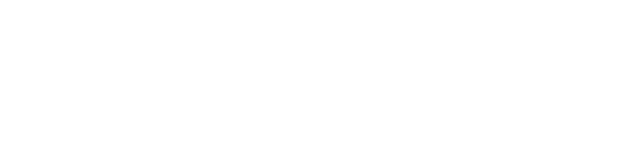
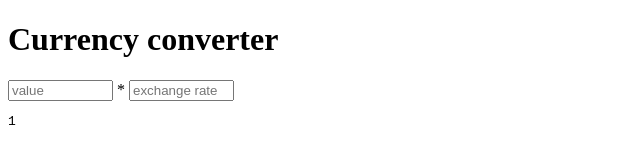
Before and after one commit to Tancrede-Cote/IGR201b_web, a plain HTML site: page index.html in a window 1280 px wide. Shown: the whole page, without its empty margins (0-640 px from the left). Drawn offline with Linux system fonts and the light colour scheme.

Commit message:
basis of the converter

```diff
--- a/index.html
+++ b/index.html
@@ -3,10 +3,46 @@
 <head>
     <meta charset="UTF-8">
     <meta name="viewport" content="width=device-width, initial-scale=1.0">
+    <script type="text/javascript">
+      var number = 123;
+    </script>
     <title>Currency converter</title>
 
 </head>
-<body>
+<body onload="myFunction()">
+<h1>Currency converter</h1>
+<input
+  type="text"
+  id="temp"
+  name="temp"
+  required
+  minlength="1"
+  maxlength="16"
+  size="10"
+  placeholder="value"
+  value="" />
+<span>* </span><input
+  type="text"
+  id="factor"
+  name="factor"
+  required
+  minlength="1"
+  maxlength="16"
+  size="10"
+  placeholder="exchange rate" />
+<pre id="log">1</pre>
+<script type="text/javascript">
+  const logElement = document.getElementById("log");
+const inputElement = document.getElementById("temp");
+const factorElement= document.getElementById("factor");
+inputElement.addEventListener("keyup", () => {
+  logElement.innerText = `${inputElement.value*factorElement.value}`;
+});
+factorElement.addEventListener("keyup", () => {
+  logElement.innerText = `${inputElement.value*factorElement.value}`;
+});
+$("pre").css({"display":"inline","margin":"0"});
+</script>
 
 </body>
 </html>
```
